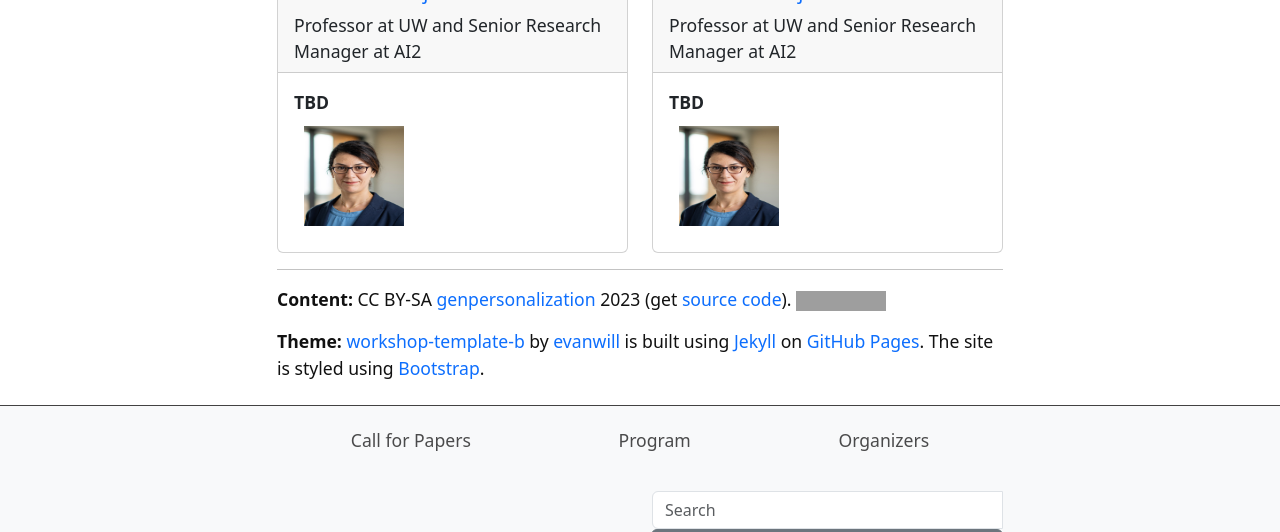
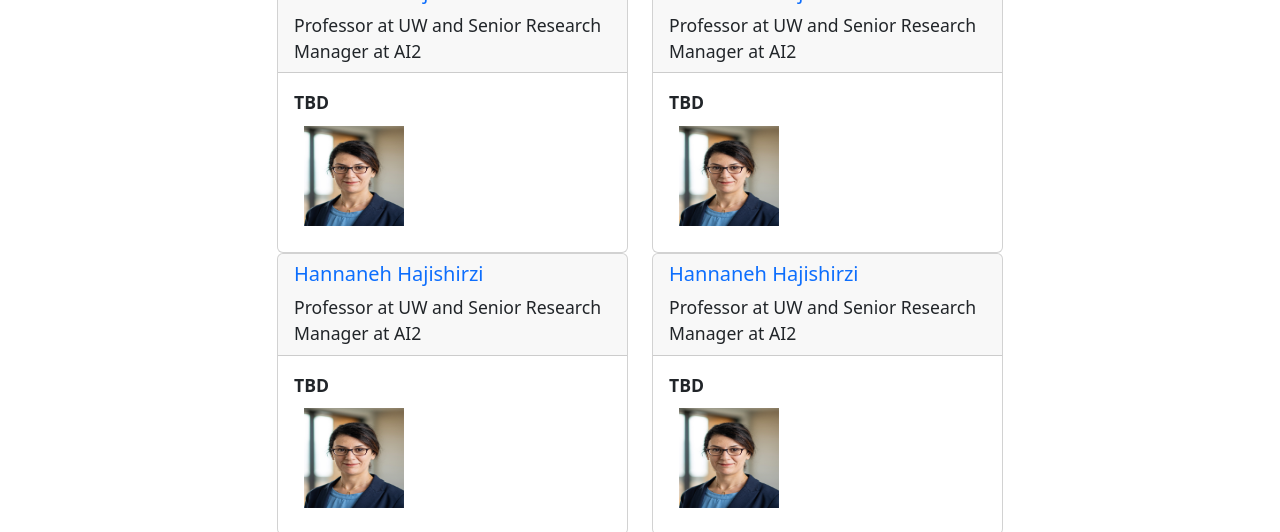
Before and after one commit to genpersonalization/genpersonalization.github.io, a Jekyll site: the page built from index.md, in a window 1280 px wide and 900 px high, scrolled down 2451 px, cut to the strip 0-532 px from the top of the window. Built offline with Jekyll 4.4.1, drawn with Linux system fonts in a browser that asks for light colours; grey boxes are pictures that could not be loaded.

Commit message:
Update toc.html

```diff
--- a/_includes/toc.html
+++ b/_includes/toc.html
@@ -3,6 +3,28 @@
 {% endcomment %}
 
 <div class="row">
+    <div class="col-sm-6">
+        <div class="card">
+            <div class="card-header">
+                <h5 class="card-title"><a href="https://homes.cs.washington.edu/~hannaneh/">Hannaneh Hajishirzi</a></h5>Professor at UW and Senior Research Manager at AI2
+            </div>
+            <div class="card-body">
+                <b>TBD</b><br/>
+                <img src="images/invited_speakers/Hannaneh-Hajishirzi.jpeg" alt="logo" style="float:left;width:100px;height:100px;" hspace="10" vspace="10">
+            </div>
+        </div>
+    </div>
+    <div class="col-sm-6">
+        <div class="card">
+            <div class="card-header">
+                <h5 class="card-title"><a href="https://homes.cs.washington.edu/~hannaneh/">Hannaneh Hajishirzi</a></h5>Professor at UW and Senior Research Manager at AI2
+            </div>
+            <div class="card-body">
+                <b>TBD</b><br/>
+                <img src="images/invited_speakers/Hannaneh-Hajishirzi.jpeg" alt="logo" style="float:left;width:100px;height:100px;" hspace="10" vspace="10">
+            </div>
+        </div>
+    </div>
     <div class="col-sm-6">
         <div class="card">
             <div class="card-header">
```
